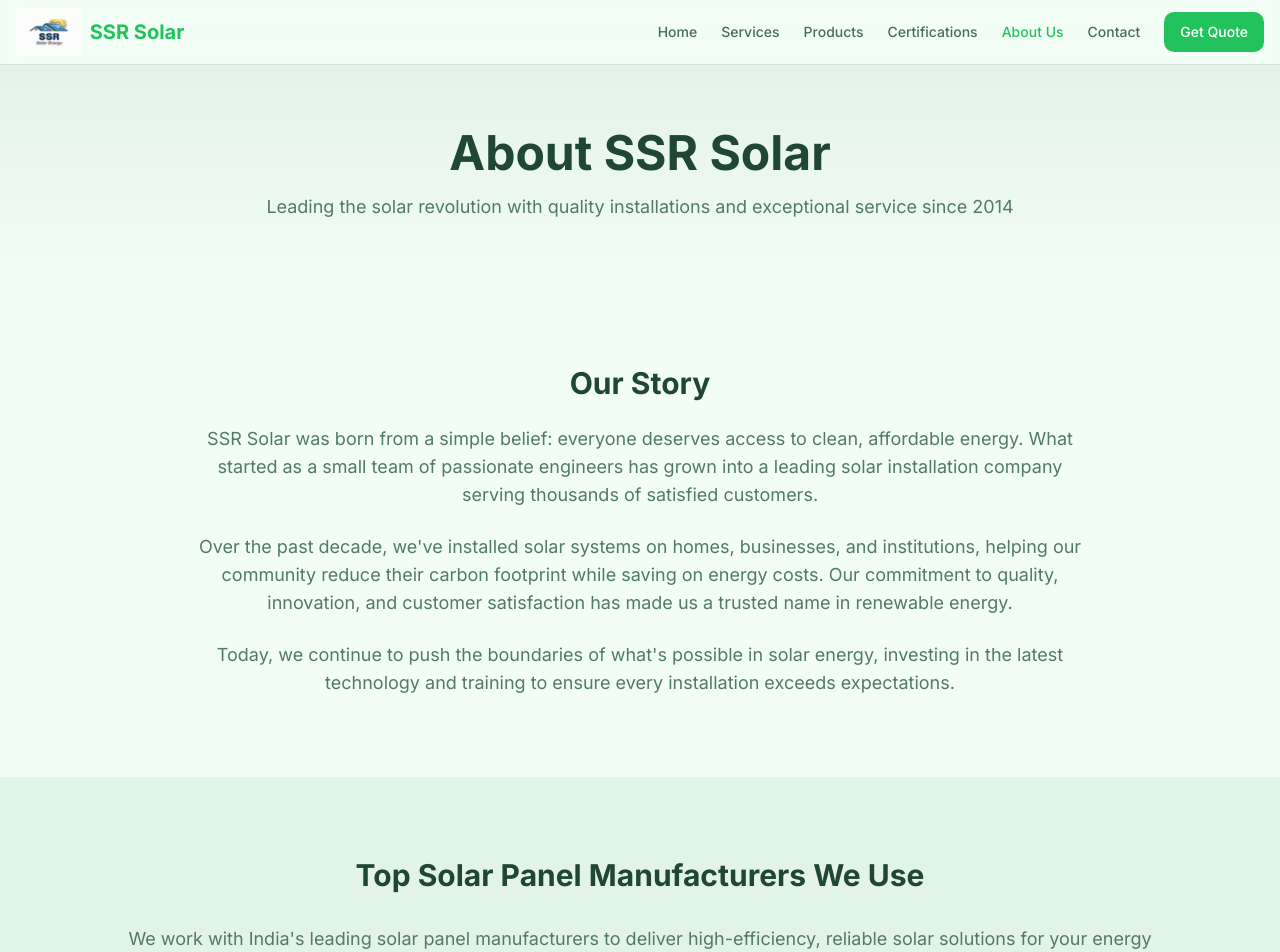
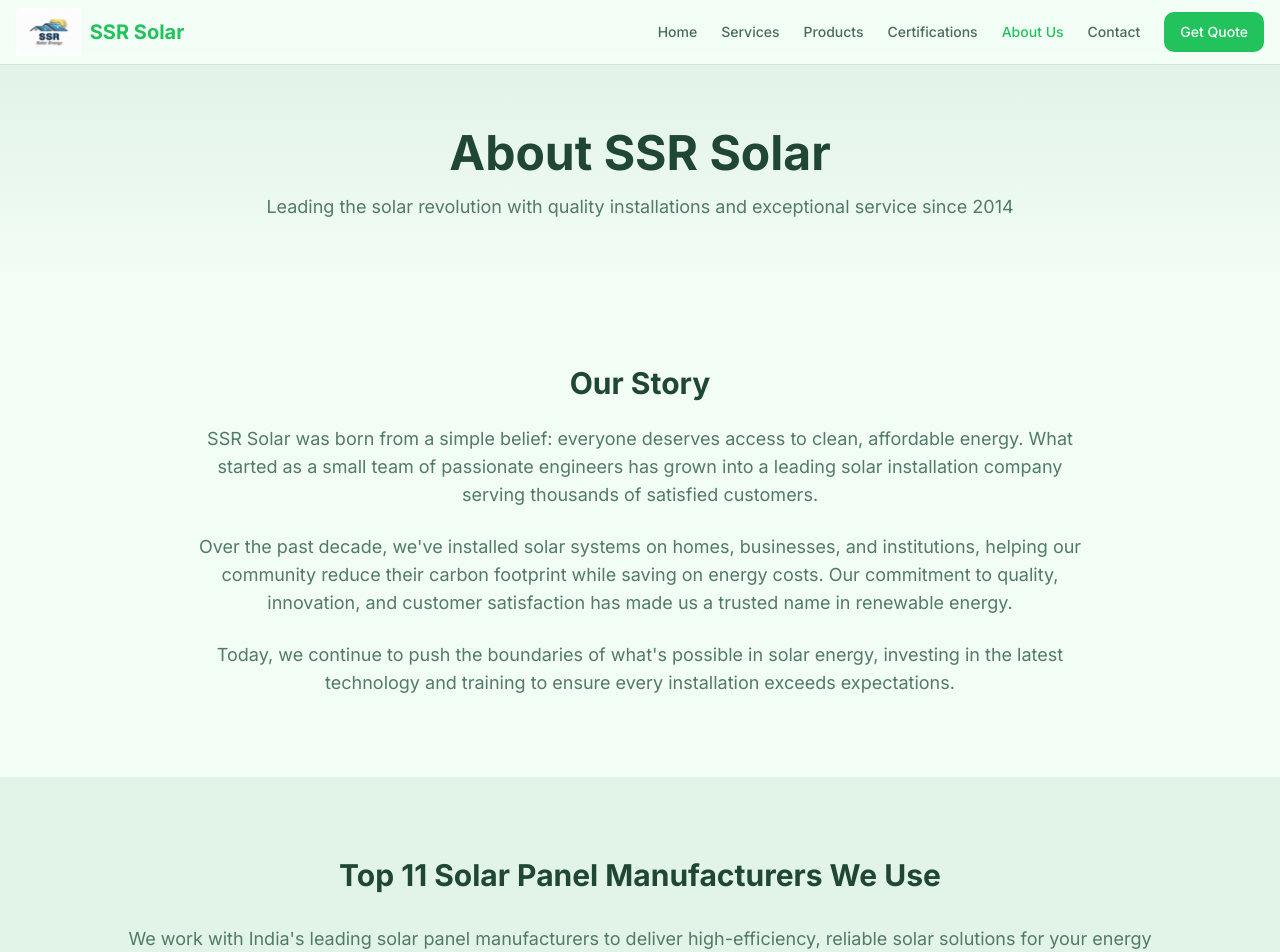
Before and after one commit to Ajay-J06/sunspark-eco-web, a React (Vite) app: page /about in a window 1280 px wide. Shown: the top 952 px of the page. Built offline with nearby package versions, Linux system fonts and the light colour scheme; the HTML template or start-up script is replaced by a standard one.

Commit message:
Refactor About Page Text

```diff
--- a/src/pages/About.tsx
+++ b/src/pages/About.tsx
@@ -112,7 +112,7 @@ const About = () => {
           <div className="max-w-5xl mx-auto space-y-16">
             {/* Solar Panels */}
             <div className="text-center space-y-8">
-              <h2 className="text-3xl font-bold">Top Solar Panel Manufacturers We Use</h2>
+              <h2 className="text-3xl font-bold">Top 11 Solar Panel Manufacturers We Use</h2>
               <p className="text-lg text-muted-foreground">
                 We work with India's leading solar panel manufacturers to deliver
                 high-efficiency, reliable solar solutions for your energy needs.
```
